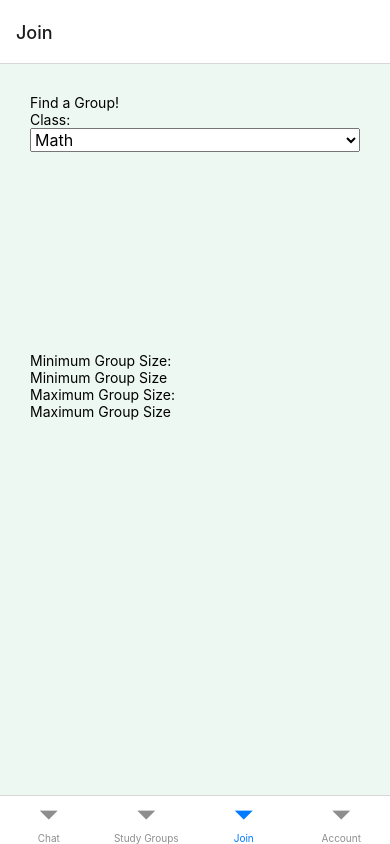
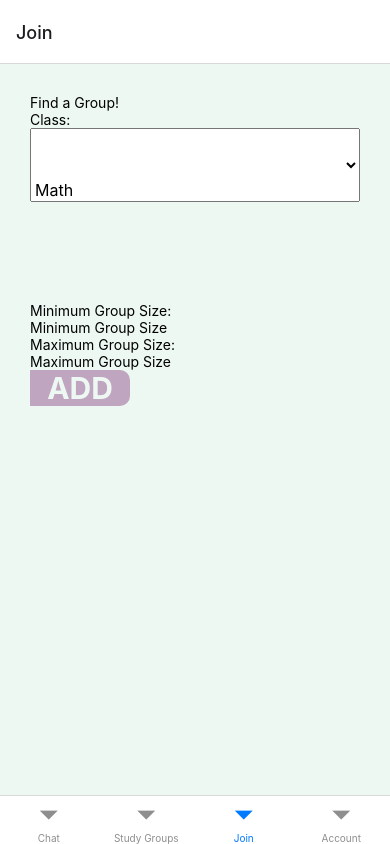
Before and after one commit to rebecca-yee/hackrice2021, a React Native app: screen /Join in a window 390 px wide. Built offline with nearby package versions, Linux system fonts and the light colour scheme.

Commit message:
delete statusbar

```diff
--- a/screens/Chat.js
+++ b/screens/Chat.js
@@ -16,7 +16,6 @@
 
     return (
       <View style={styles.container}>
-        {statusbar}
 
         <View style={styles.balance}></View>
         <View style={styles.input}>
--- a/screens/Request.js
+++ b/screens/Request.js
@@ -63,6 +63,9 @@
                         keyboardType="numeric"
                     />
                 </View>
+                <TouchableOpacity style={styles.addButton}>
+                    <Text style={styles.addButtonText}>ADD</Text>
+                </TouchableOpacity>
             </View>
         </View>
     );
@@ -82,10 +85,26 @@
     },
     dropdown: {
         paddingBottom: 0,
+        paddingTop: 50
     },
     size: {
         paddingBottom: 0,
-        paddingTop: 200
+        paddingTop: 100
+    },
+    addButton: {
+        width: 100,
+        backgroundColor: 'rgb(192, 165, 192)',
+        alignItems: 'center',
+        justifyContent: 'center',
+        borderTopRightRadius: 10,
+        borderBottomRightRadius: 10,
+
+    },
+    addButtonText: {
+        color: '#EDF8F2',
+        fontSize: 18,
+        fontWeight: '700',
+        fontSize: 30,
     },
 
 });
--- a/screens/StudyGroup.js
+++ b/screens/StudyGroup.js
@@ -34,7 +34,6 @@
 
     return (
       <View style={styles.container}>
-        {statusbar}
 
         <View style={styles.balance}></View>
         <View style={styles.input}>
```
